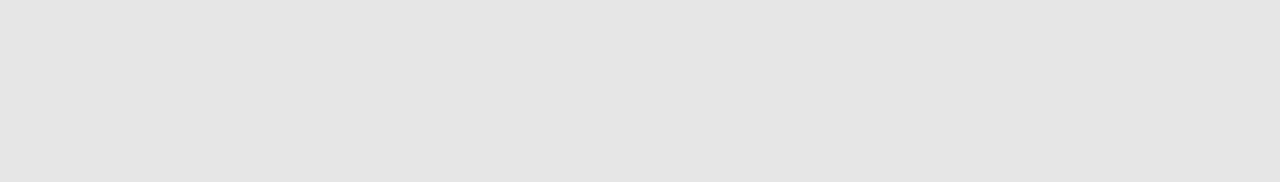
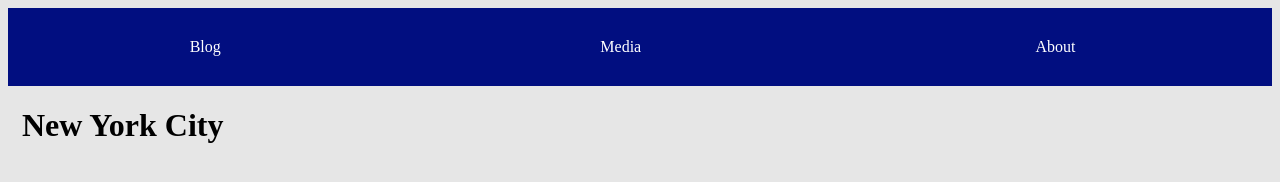
Before and after one commit to anthonytjohnson/new-york-city-blog, a plain HTML site: page index.html in a window 1280 px wide. Drawn offline with Linux system fonts and the light colour scheme.

Commit message:
added navbar and header

```diff
--- a/index.html
+++ b/index.html
@@ -4,8 +4,16 @@
     <link rel="stylesheet" href="style.css">
   </head>
   <body>
-
-
+    <nav>
+      <ul>
+        <li><a href="" class="href">Blog</a></li>
+        <li><a href="" class="href">Media</a></li>
+        <li><a href="" class="href">About</a></li>
+      </ul>
+    </nav>
+    <header>
+      <h1>New York City</h1>
+    </header>
 
 
   </body>
```
